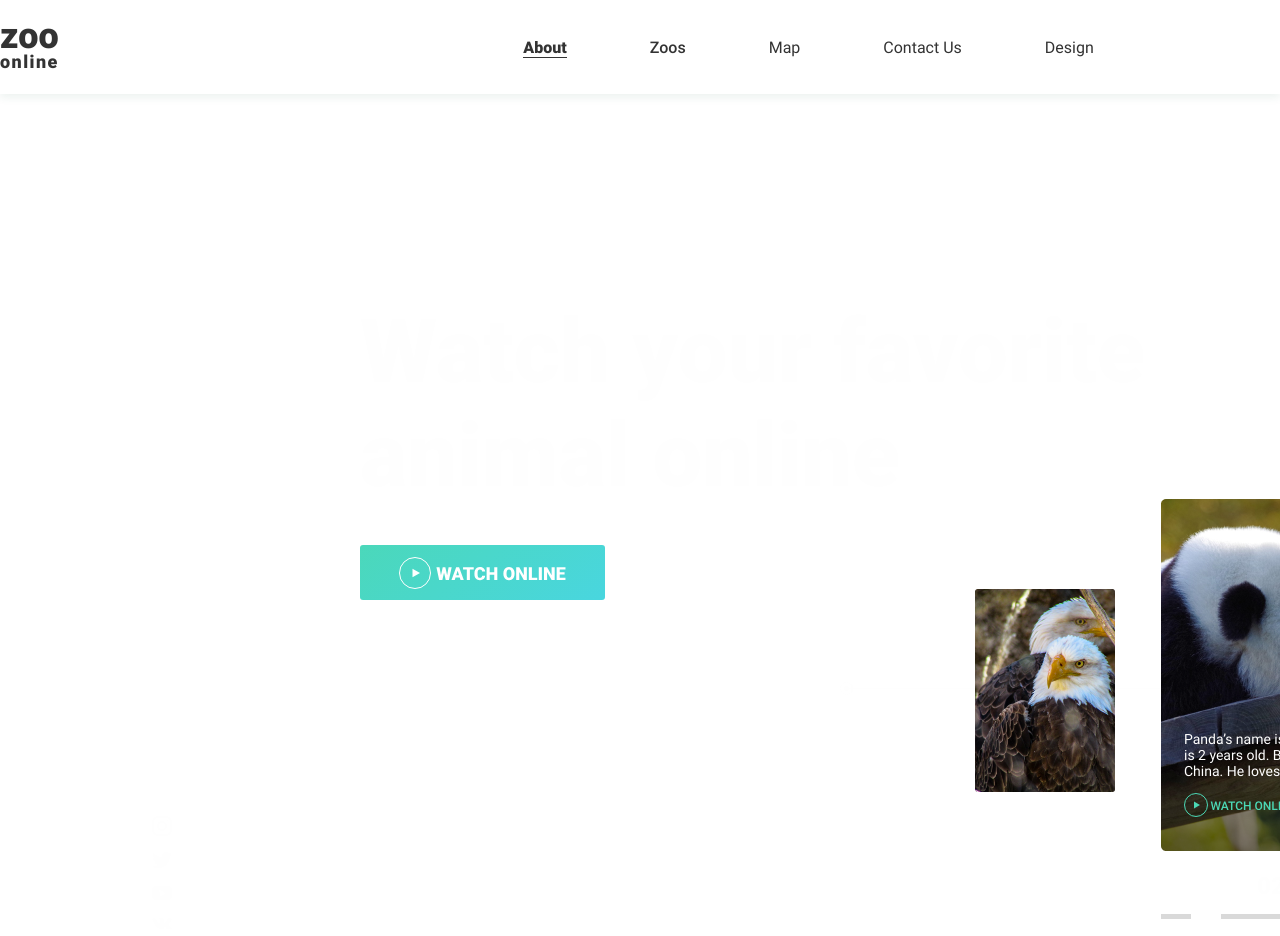
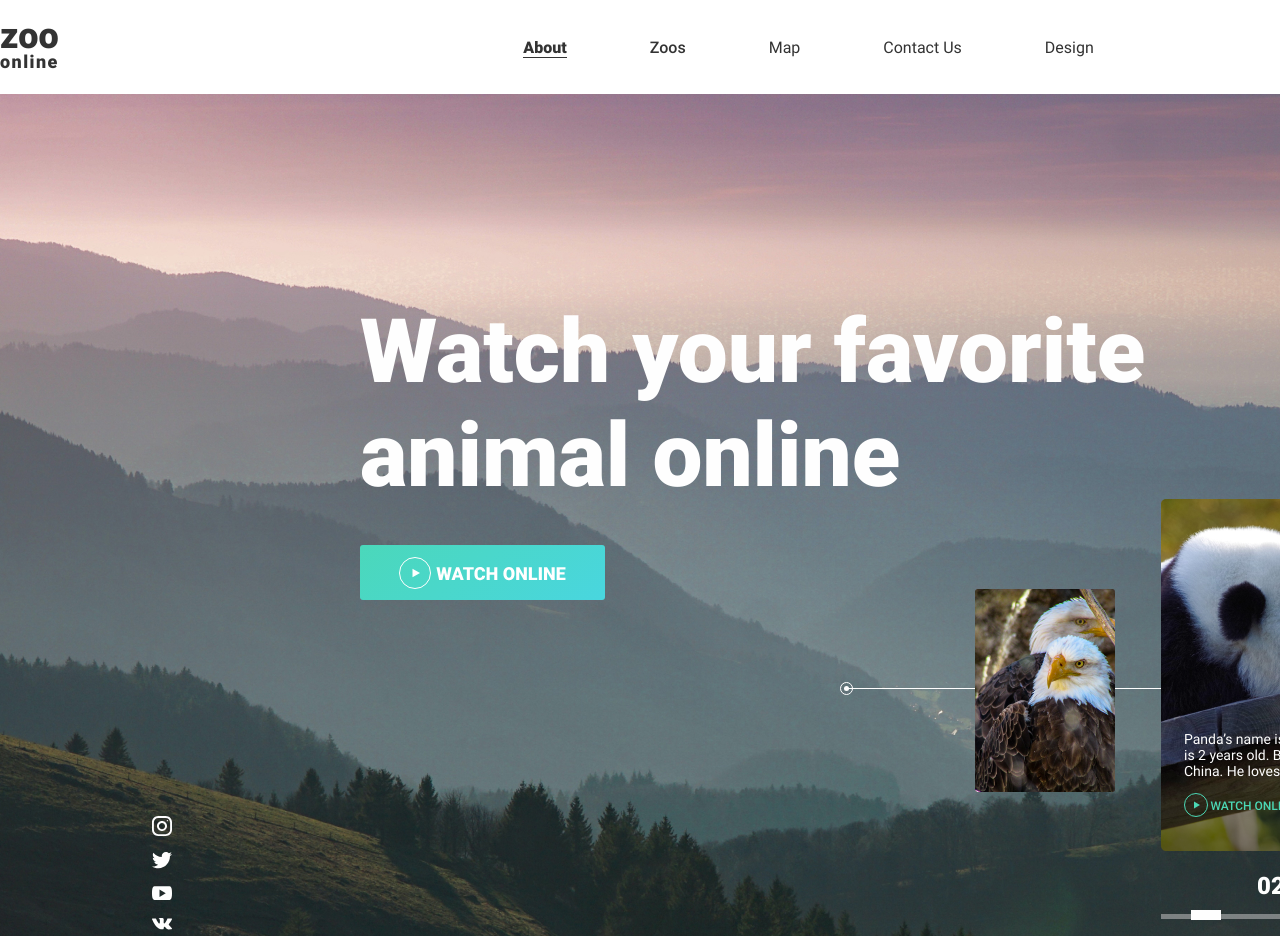
Before and after one commit to GBaykov/gbaykov-JSFE2021Q1, a plain HTML site: page online-zoo/pages/Landing/index.html in a window 1280 px wide. Shown: the top 936 px of the page. Drawn offline with Linux system fonts and the light colour scheme; the site is published under a folder, as on GitHub Pages, so addresses that start at the root find nothing.

Commit message:
add:../..

```diff
--- a/online-zoo/pages/Landing/styles.css
+++ b/online-zoo/pages/Landing/styles.css
@@ -518,7 +518,7 @@ text-decoration: none;
 
  /* favorite STARTS*/
 .favorite{
-    background: url("/assets/images/bgi-jpg.jpg") no-repeat top;
+    background: url("../../assets/images/bgi-jpg.jpg") no-repeat top;
     position: relative;
 
     height: 940px;
```
